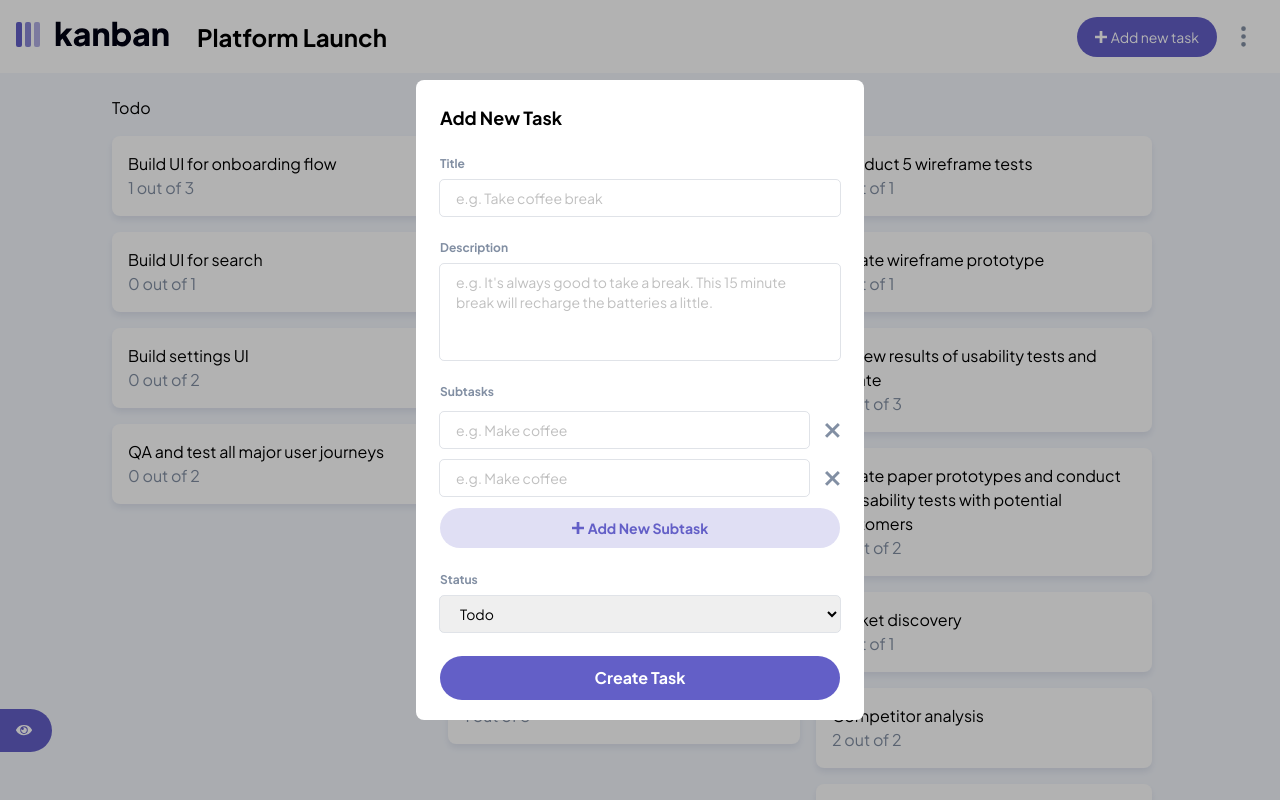
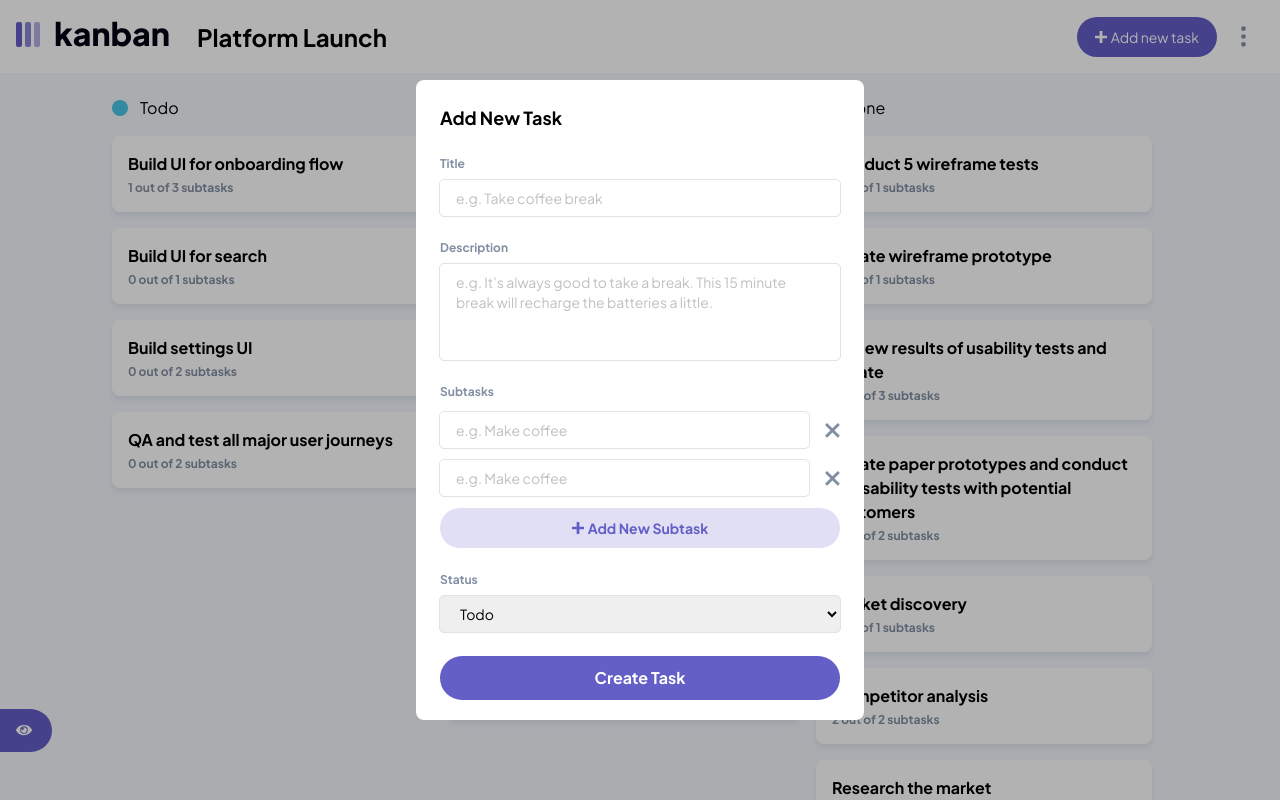
Before and after one commit to Dmitriy24S/task-management-app, a Next.js app: page / in a window 1280 px wide. Built offline with nearby package versions, Linux system fonts and the light colour scheme.

Commit message:
style: :lipstick: update board list column style/hover, column name circle style, header more info btn hover style

```diff
--- a/src/assets/data/data.json
+++ b/src/assets/data/data.json
@@ -129,7 +129,7 @@
               ]
             },
             {
-              "title": "Add search enpoints",
+              "title": "Add search endpoints",
               "description": "",
               "status": "Doing",
               "subtasks": [
--- a/src/components/Board/Boards.tsx
+++ b/src/components/Board/Boards.tsx
@@ -64,9 +64,20 @@ const Boards = ({
           {selectedBoard.columns.map((column: BoardColumns, index: number) => {
             // console.log(column);
             // {name: 'Todo', tasks: Array(4)}
+            // {/* style={{backgroundColor: 'rgb(103, 226, 174')}} */}
             return (
               <BoardColumn index={index} selectedBoard={selectedBoard}>
-                <h2>{column.name}</h2>
+                <h2 className="flex items-center gap-3">
+                  {column.name === "Todo" ? (
+                    <div className="h-4 w-4 rounded-full bg-[rgba(73,196,229,1)]"></div>
+                  ) : column.name === "Doing" ? (
+                    <div className="h-4 w-4 rounded-full bg-[rgba(132,113,242,1)]"></div>
+                  ) : (
+                    <div className="h-4 w-4 rounded-full bg-[rgba(103,226,174,1)]"></div>
+                  )}
+                  {column.name}
+                </h2>
+
                 {column.tasks.map((task: BoardTasks) => {
                   return <Subtasks task={task} />;
                 })}
--- a/src/components/Board/Subtasks.tsx
+++ b/src/components/Board/Subtasks.tsx
@@ -12,12 +12,12 @@ const Subtasks = ({ task }: SubtasksProps) => {
   return (
     <article
       // className={`rounded-lg bg-white p-4 text-black shadow-md dark:bg-[#2B2C37] dark:text-white`}
-      className={`rounded-lg bg-white p-4 text-black shadow-task dark:bg-[#2B2C37] dark:text-white`}
+      className={`group cursor-pointer rounded-lg bg-white p-4 text-black shadow-task dark:bg-[#2B2C37] dark:text-white`}
     >
-      <h3>{task.title}</h3>
-      <p className="text-[#828fa3]">
+      <h3 className="font-bold group-hover:text-main-purple">{task.title}</h3>
+      <p className="mt-1 text-xs font-bold text-[#828fa3]">
         {`${task.subtasks.filter((item: BoardSubTasks) => item.isCompleted).length} out of
-${task.subtasks.length}`}
+${task.subtasks.length} subtasks`}
       </p>
     </article>
   );
--- a/src/components/Header/HeaderMoreInfoButton.tsx
+++ b/src/components/Header/HeaderMoreInfoButton.tsx
@@ -3,8 +3,12 @@ import { BsThreeDotsVertical } from "react-icons/bs";
 
 const HeaderMoreInfoButton = () => {
   return (
-    <button aria-label="options menu" className=" flex items-center p-2">
-      <BsThreeDotsVertical fontSize={25} fill="#828fa3" />
+    <button aria-label="options menu" className="group flex items-center p-2">
+      <BsThreeDotsVertical
+        fontSize={25}
+        fill="#828fa3"
+        className="group-hover:fill-black dark:group-hover:fill-white/80"
+      />
     </button>
   );
 };
--- a/src/components/NewTaskForm.tsx
+++ b/src/components/NewTaskForm.tsx
@@ -55,7 +55,8 @@ const NewTaskForm = ({ isNewTaskFormOpen, setIsNewTaskFormOpen }: Props) => {
             >
               Subtasks
             </label>
-            <div className="flex items-center gap-4">
+            {/* subtask */}
+            <div className="subtask flex items-center gap-4">
               <input
                 className="peer w-full cursor-pointer rounded bg-transparent py-2 px-4 text-sm text-black outline outline-1 outline-medium-grey/25  placeholder:text-black/25 focus:outline-main-purple dark:text-white dark:placeholder:text-white/25"
                 id="Subtasks1"
@@ -66,7 +67,8 @@ const NewTaskForm = ({ isNewTaskFormOpen, setIsNewTaskFormOpen }: Props) => {
                 <Cross className="cursor-pointer fill-medium-grey hover:fill-red" />
               </div>
             </div>
-            <div className="flex items-center gap-4">
+            {/* subtask */}
+            <div className="subtask flex items-center gap-4">
               <input
                 className="peer w-full cursor-pointer rounded bg-transparent py-2 px-4 text-sm text-black outline outline-1 outline-medium-grey/25  placeholder:text-black/25 focus:outline-main-purple dark:text-white dark:placeholder:text-white/25"
                 id="Subtasks2"
```
